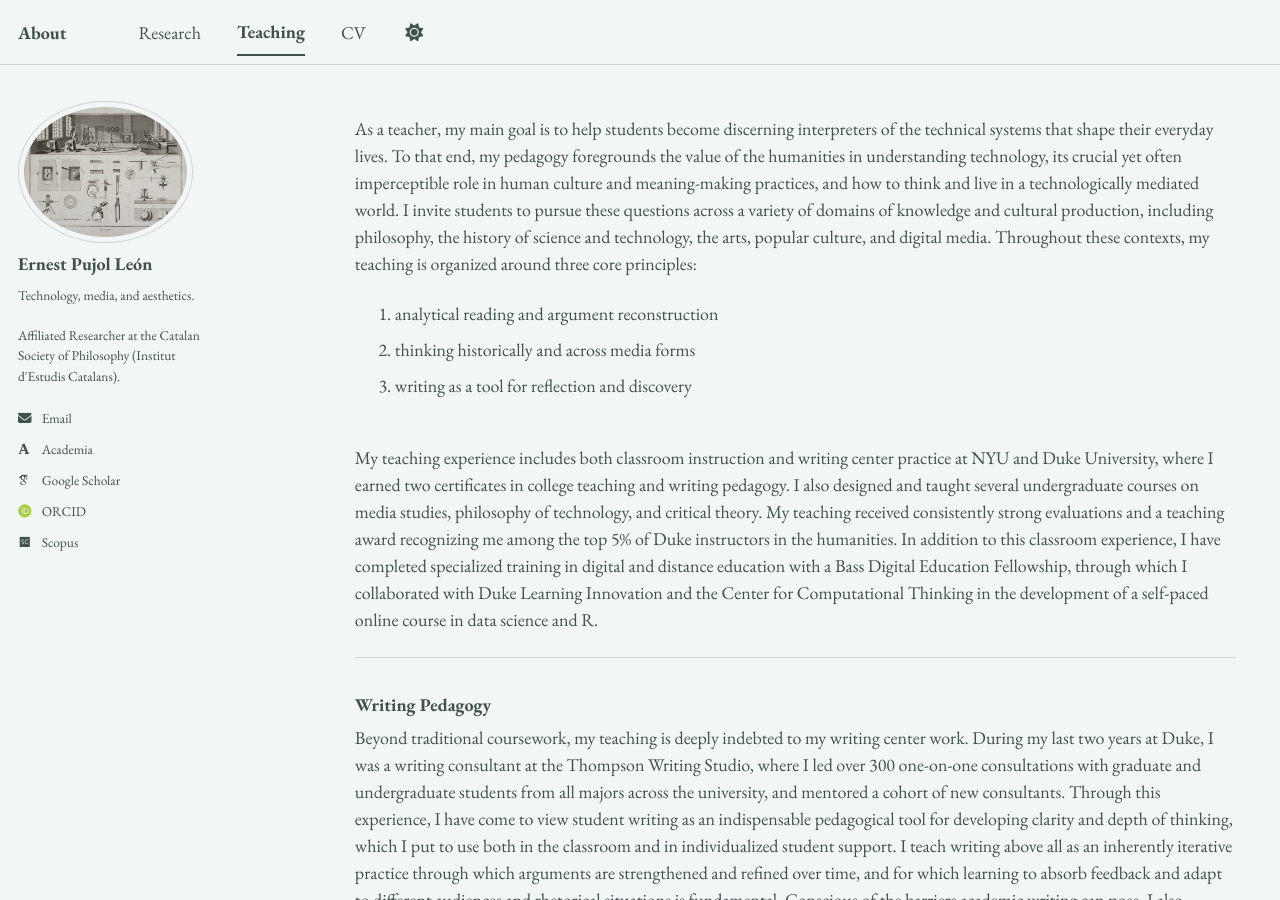
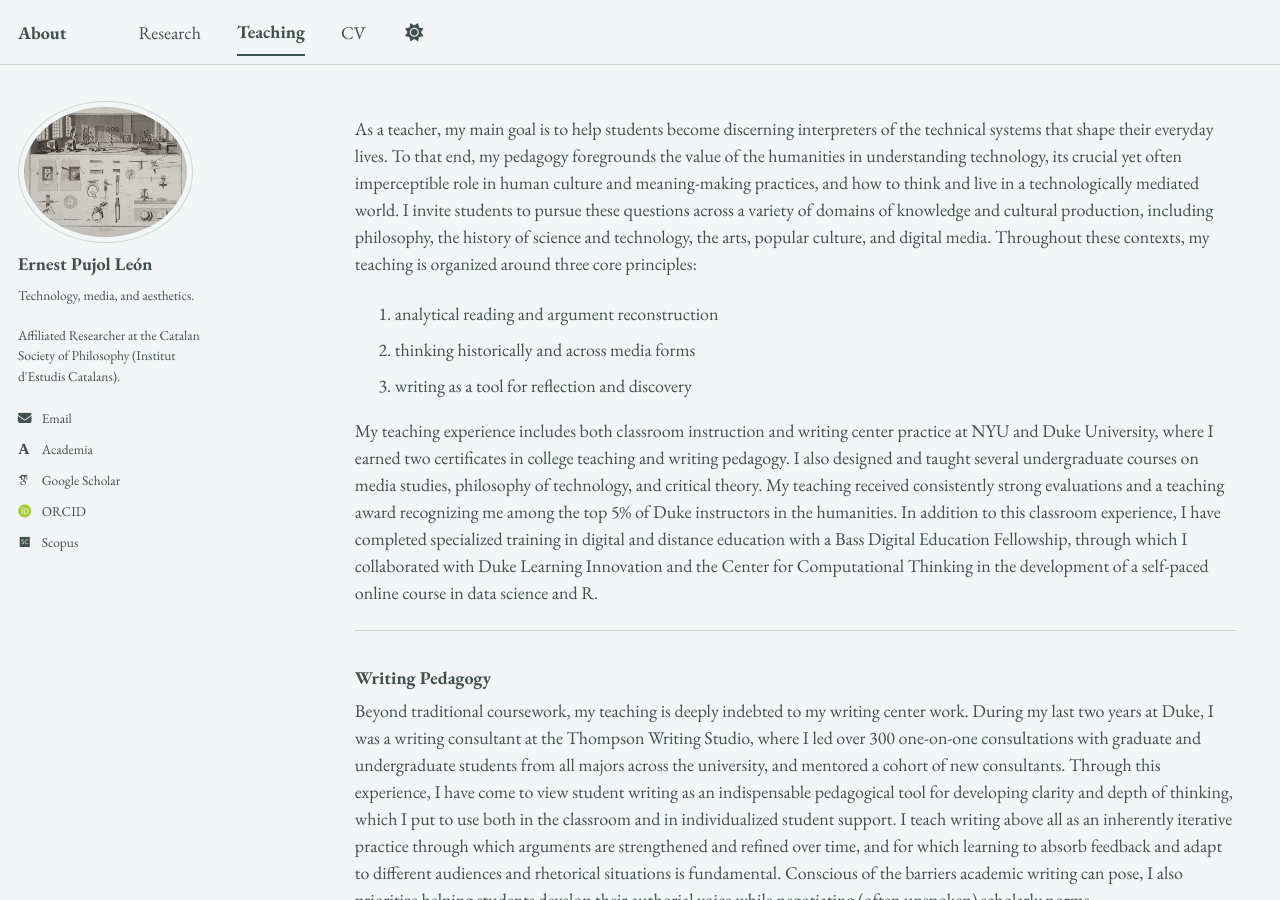
Before and after one commit to epujol90/epujol90.github.io, a Jekyll site: the page built from _pages/teaching.md, in a window 1280 px wide and 900 px high. Built offline with Jekyll 4.4.1, drawn with Linux system fonts in a browser that asks for light colours; some web fonts are replaced; a script bundle is joined from its source files by our own code; library files that are not in the unit come from our copies.

```diff
--- a/_pages/teaching.md
+++ b/_pages/teaching.md
@@ -8,7 +8,7 @@ author_profile: true
 As a teacher, my main goal is to help students become discerning interpreters of the technical systems that shape their everyday lives. To that end, my pedagogy foregrounds the value of the humanities in understanding technology, its crucial yet often imperceptible role in human culture and meaning-making practices, and how to think and live in a technologically mediated world. I invite students to pursue these questions across a variety of domains of knowledge and cultural production, including philosophy, the history of science and technology, the arts, popular culture, and digital media. Throughout these contexts, my teaching is organized around three core principles: <br>
 1. analytical reading and argument reconstruction<br>
 2. thinking historically and across media forms<br>
-3. writing as a tool for reflection and discovery<br><br>
+3. writing as a tool for reflection and discovery<br>
 
 My teaching experience includes both classroom instruction and writing center practice at NYU and Duke University, where I earned two certificates in college teaching and writing pedagogy. I also designed and taught several undergraduate courses on media studies, philosophy of technology, and critical theory. My teaching received consistently strong evaluations and a teaching award recognizing me among the top 5% of Duke instructors in the humanities. In addition to this classroom experience, I have completed specialized training in digital and distance education with a Bass Digital Education Fellowship, through which I collaborated with Duke Learning Innovation and the Center for Computational Thinking in the development of a self-paced online course in data science and R.
 
```
